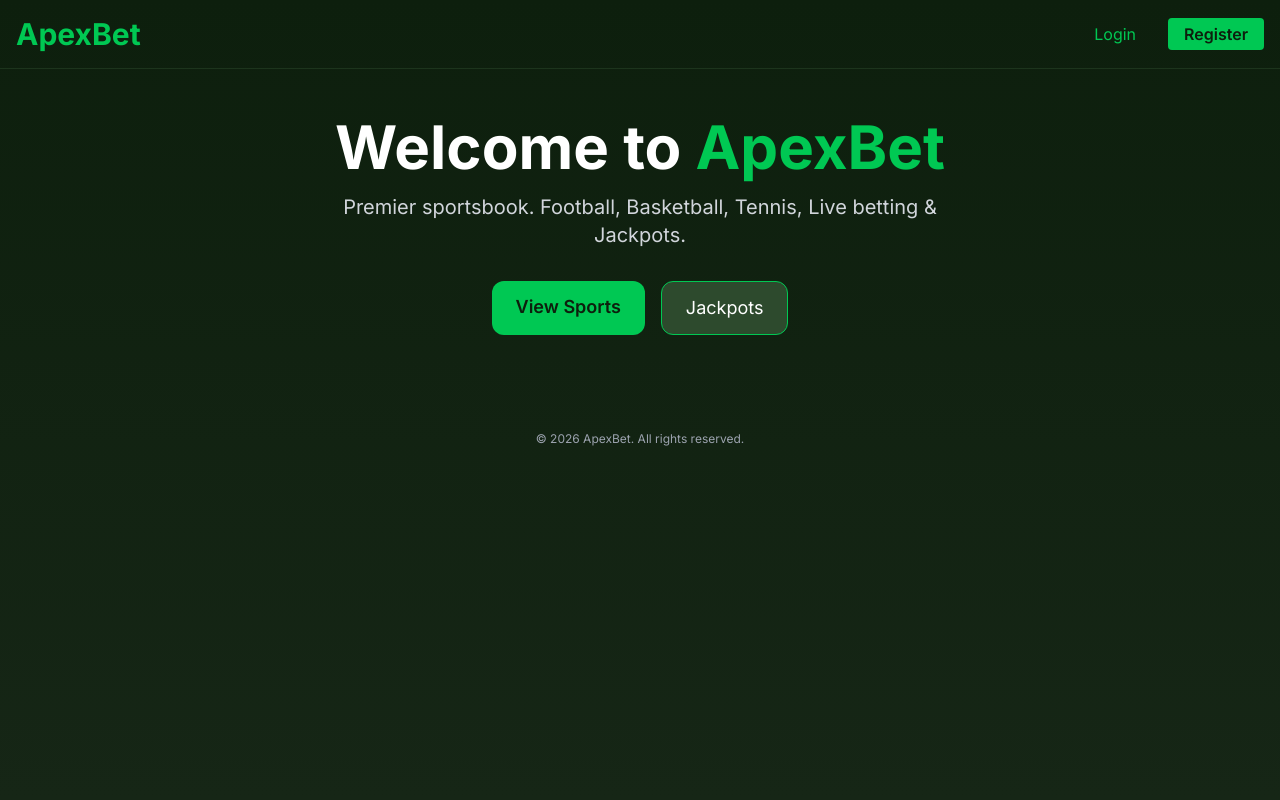
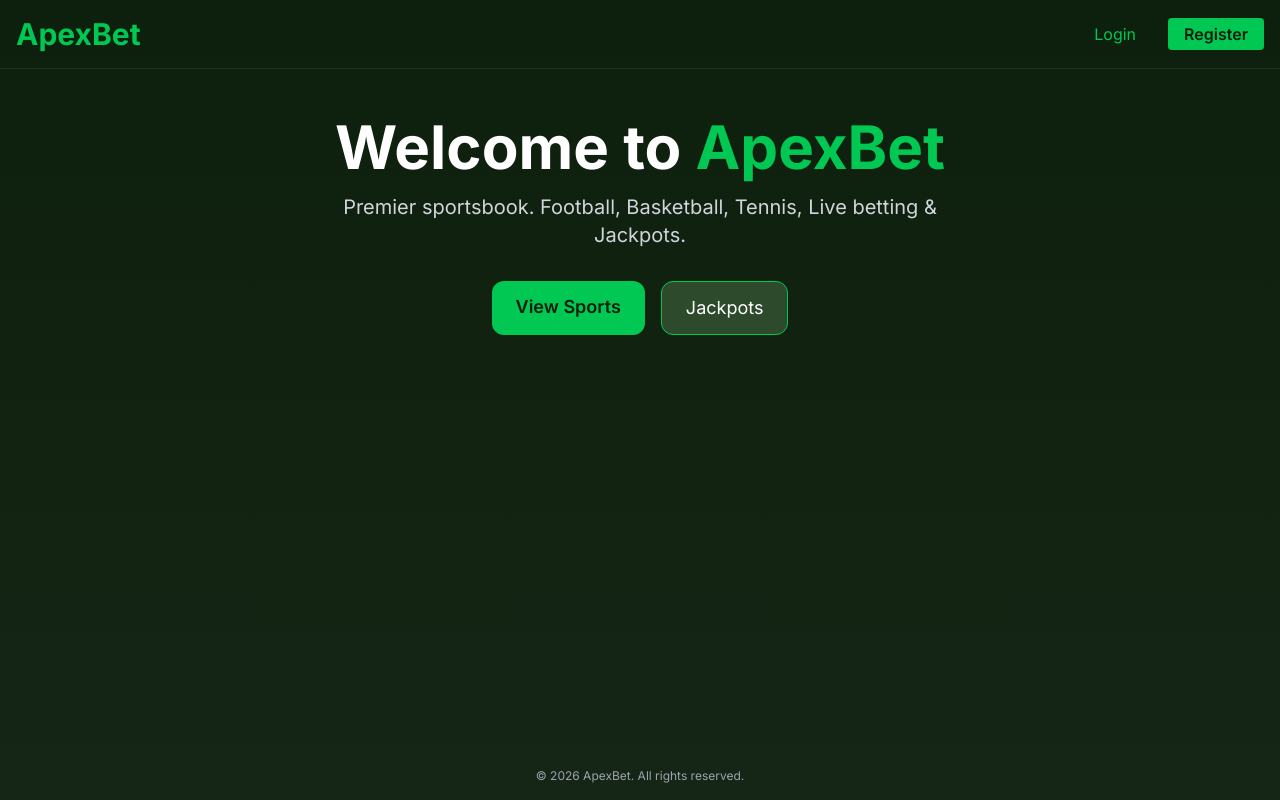
Before and after one commit to jamiljuma2/ApexBet, a Next.js app: page / in a window 1280 px wide. Built offline with nearby package versions, Linux system fonts and the light colour scheme.

Commit message:
fix(ui): footer sticks to bottom of screen

```diff
--- a/src/app/page.tsx
+++ b/src/app/page.tsx
@@ -5,7 +5,7 @@ import { motion } from 'framer-motion';
 
 export default function HomePage() {
   return (
-    <main className="min-h-screen bg-gradient-to-b from-apex-dark to-apex-card">
+    <main className="min-h-screen flex flex-col bg-gradient-to-b from-apex-dark to-apex-card">
       <header className="border-b border-apex-muted/50">
         <div className="container mx-auto px-2 sm:px-4 py-3 sm:py-4 flex flex-col sm:flex-row items-center justify-between gap-2 sm:gap-4">
           <div className="flex flex-row w-full items-center justify-between">
@@ -60,7 +60,7 @@ export default function HomePage() {
           </Link>
         </motion.div>
       </section>
-    <footer className="w-full py-4 mt-8 text-center text-xs text-gray-400 bg-transparent">
+    <footer className="w-full py-4 text-center text-xs text-gray-400 bg-transparent mt-auto">
       &copy; {new Date().getFullYear()} ApexBet. All rights reserved.
     </footer>
     </main>
```
